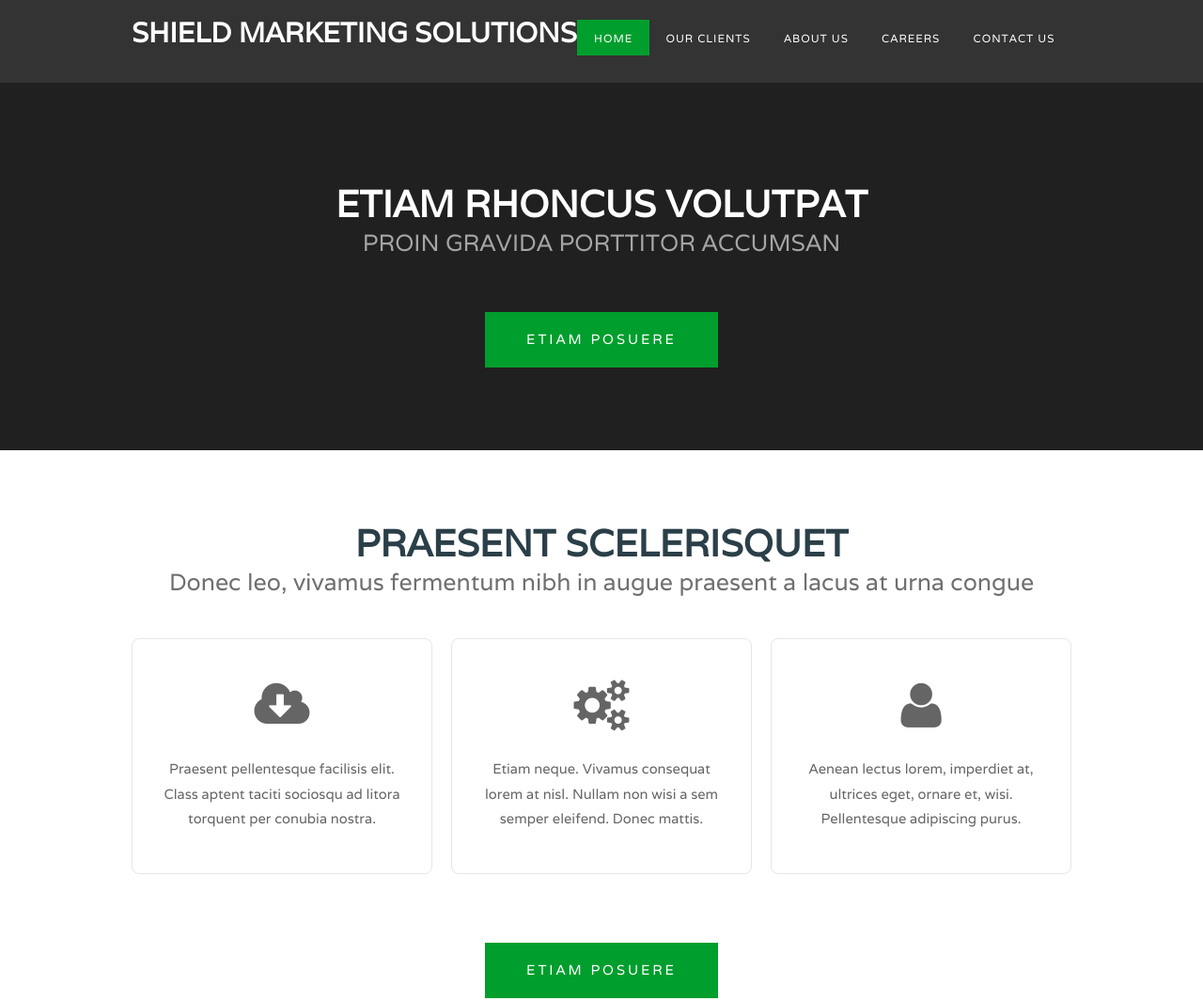
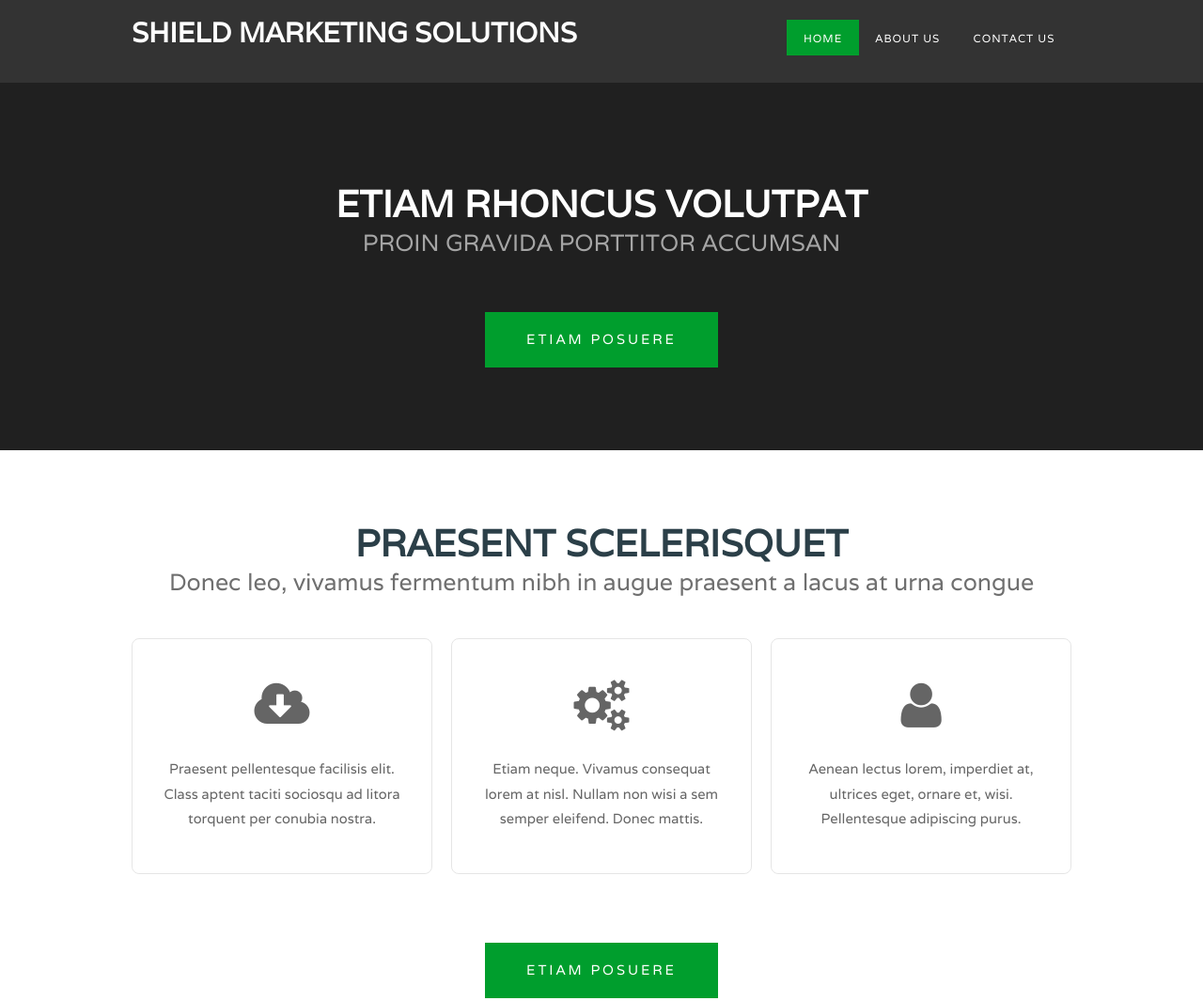
Before and after one commit to josephcobb111/ShieldMarketingSolutions, a plain HTML site: page index.html in a window 1280 px wide. Shown: the top 1065 px of the page at 94% size. Drawn offline with Linux system fonts and the light colour scheme.

Commit message:
Removed some tabs

```diff
--- a/index.html
+++ b/index.html
@@ -33,9 +33,9 @@ Released   : 20140309
 		<div id="menu">
 			<ul>
 				<li class="current_page_item"><a href="#" accesskey="1" title="">Home</a></li>
-				<li><a href="#" accesskey="2" title="">Our Clients</a></li>
+				<!-- <li><a href="#" accesskey="2" title="">Our Clients</a></li> -->
 				<li><a href="#" accesskey="3" title="">About Us</a></li>
-				<li><a href="#" accesskey="4" title="">Careers</a></li>
+				<!-- <li><a href="#" accesskey="4" title="">Careers</a></li> -->
 				<li><a href="#" accesskey="5" title="">Contact Us</a></li>
 			</ul>
 		</div>
```
